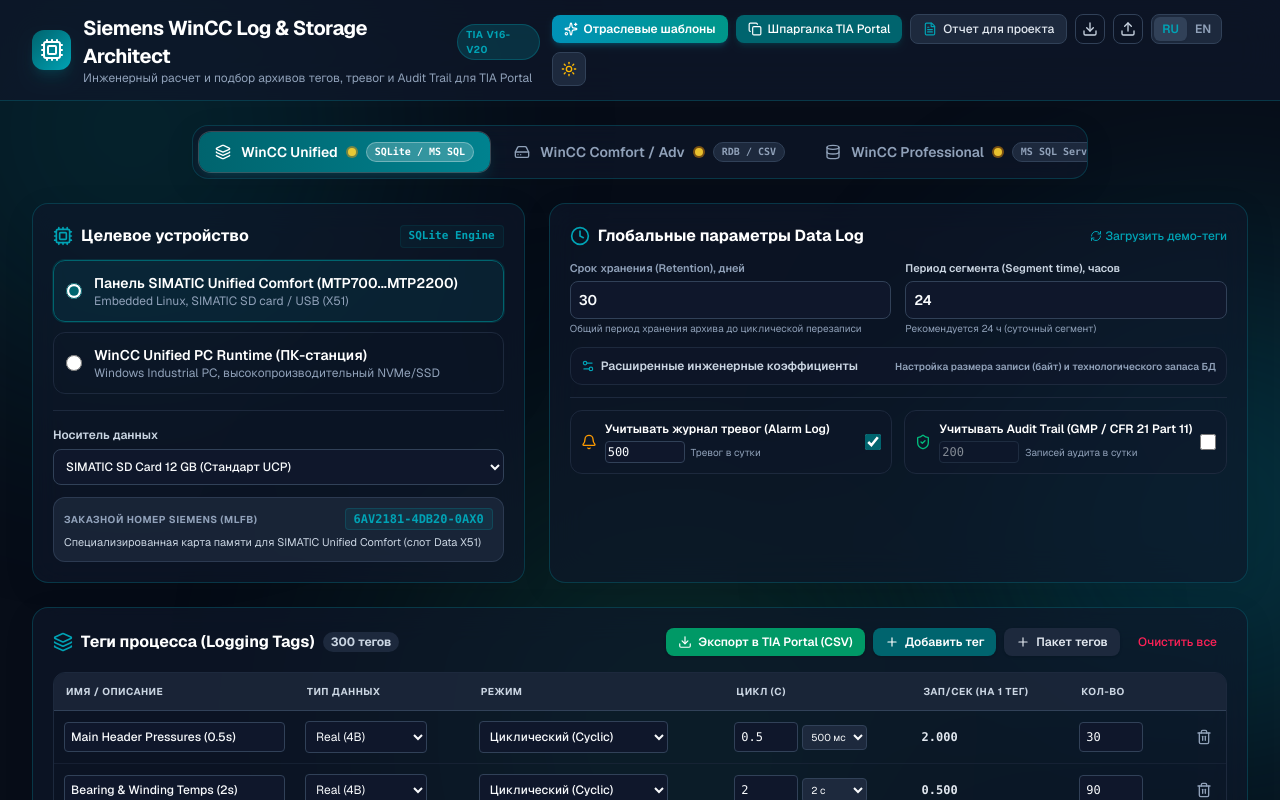
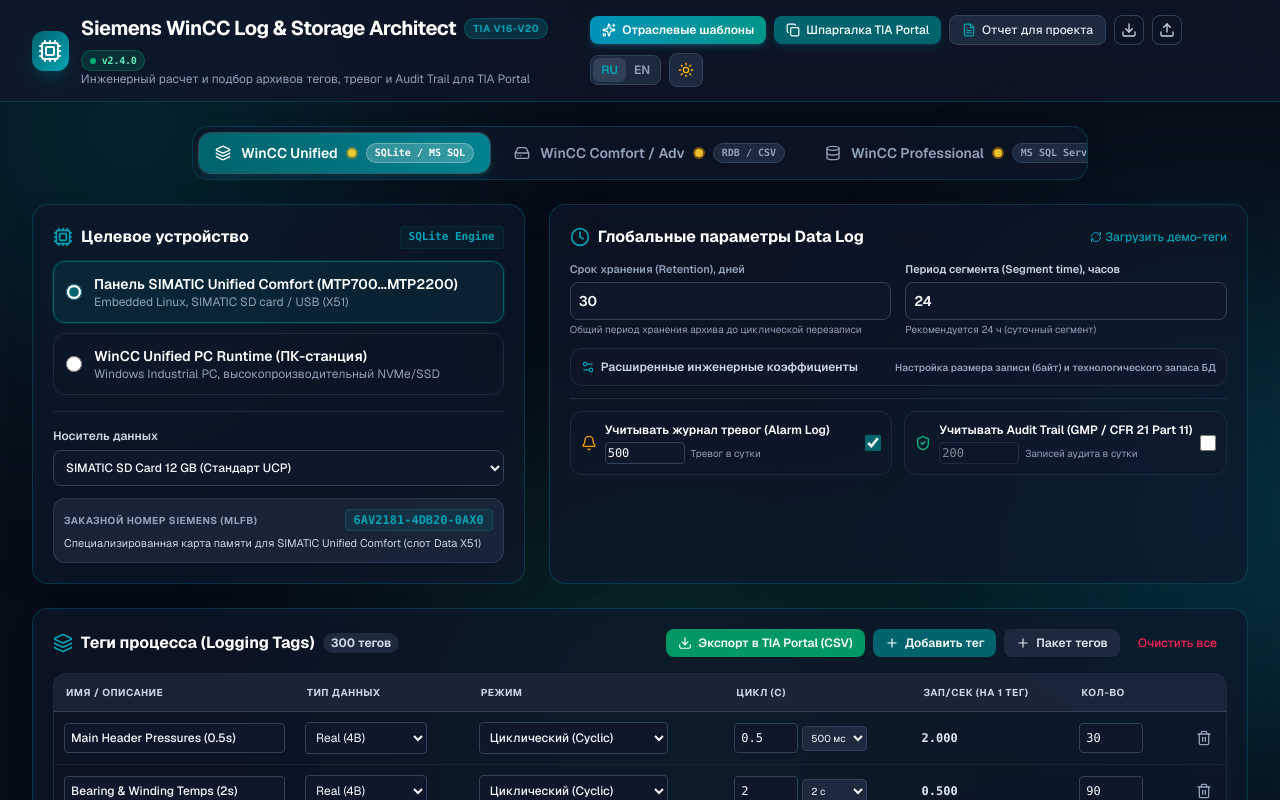
Before and after one commit to M-Galymzhan/wincc-log-architect, a Next.js app: page / in a window 1280 px wide. Shown: the top 800 px of the page. Built offline with nearby package versions, Linux system fonts and the light colour scheme.

Commit message:
feat(header): add release version badge v2.4.0 with link to commits and update Service Worker cache invalidation

```diff
--- a/package.json
+++ b/package.json
@@ -1,6 +1,6 @@
 {
   "name": "wincc-log-architect",
-  "version": "0.1.0",
+  "version": "2.4.0",
   "private": true,
   "scripts": {
     "dev": "next dev",
--- a/public/sw.js
+++ b/public/sw.js
@@ -1,24 +1,34 @@
-const CACHE_NAME = 'wincc-log-architect-v1';
+const CACHE_NAME = 'wincc-log-architect-v2-4-0';
 
 self.addEventListener('install', (event) => {
   self.skipWaiting();
 });
 
 self.addEventListener('activate', (event) => {
-  event.waitUntil(clients.claim());
+  event.waitUntil(
+    caches.keys().then((cacheNames) => {
+      return Promise.all(
+        cacheNames.map((cacheName) => {
+          if (cacheName !== CACHE_NAME) {
+            return caches.delete(cacheName);
+          }
+        })
+      );
+    }).then(() => self.clients.claim())
+  );
 });
 
 self.addEventListener('fetch', (event) => {
+  // Network first for all requests to guarantee fresh deployment updates
   event.respondWith(
-    caches.match(event.request).then((cachedResponse) => {
-      if (cachedResponse) {
-        return cachedResponse;
-      }
-      return fetch(event.request).then((networkResponse) => {
+    fetch(event.request)
+      .then((networkResponse) => {
         return networkResponse;
-      }).catch(() => {
-        return caches.match('/');
-      });
-    })
+      })
+      .catch(() => {
+        return caches.match(event.request).then((cached) => {
+          return cached || caches.match('/');
+        });
+      })
   );
 });
--- a/src/components/Header.tsx
+++ b/src/components/Header.tsx
@@ -38,13 +38,23 @@ export const Header: React.FC<HeaderProps> = ({
             <Cpu className="w-6 h-6" />
           </div>
           <div>
-            <div className="flex items-center gap-2">
+            <div className="flex items-center gap-2 flex-wrap">
               <h1 className="font-bold text-lg lg:text-xl tracking-tight text-slate-900 dark:text-white">
                 {t.appTitle}
               </h1>
               <span className="text-[10px] uppercase font-bold tracking-wider px-2 py-0.5 rounded-full bg-[#00646E]/15 text-[#00646E] dark:bg-[#00A3B5]/20 dark:text-[#00A3B5] border border-[#00646E]/20 dark:border-[#00A3B5]/30">
                 TIA V16-V20
               </span>
+              <a
+                href="https://github.com/M-Galymzhan/wincc-log-architect/commits/main"
+                target="_blank"
+                rel="noopener noreferrer"
+                title={lang === 'ru' ? 'Релиз v2.4.0 (кликните для просмотра коммитов на GitHub)' : 'Release v2.4.0 (click to view GitHub commits)'}
+                className="text-[10px] font-mono font-bold tracking-tight px-2 py-0.5 rounded-full bg-emerald-500/15 hover:bg-emerald-500/25 text-emerald-700 dark:text-emerald-300 border border-emerald-500/30 flex items-center gap-1.5 shadow-sm transition-all cursor-pointer active:scale-95"
+              >
+                <span className="w-1.5 h-1.5 rounded-full bg-emerald-500 animate-pulse shrink-0" />
+                <span>v2.4.0</span>
+              </a>
             </div>
             <p className="text-xs text-slate-500 dark:text-slate-400">
               {t.appSubtitle}
```
